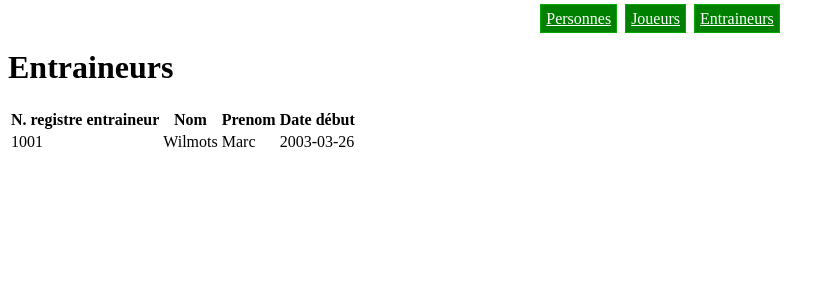
After one commit to SimonMiaou/bdd-geo, a PHP site: page /entraineurs.php in a window 1280 px wide. The commit adds this page. Shown: the top 300 px of the page, without its empty margins (0-835 px from the left). Run offline with PHP 8.4, Linux system fonts and the light colour scheme; data comes from the database, SQL or seed files in the repository; both versions use the stored data as it was after the commit.

Commit message:
Affichage des Personne, Entraineur et Joueur + Menu + CSS

```diff
--- /dev/null
+++ b/entraineurs.php
@@ -0,0 +1,28 @@
+<?php include 'header.php' ?>
+<h1>Entraineurs</h1>
+
+<table>
+  <tr>
+    <th>N. registre entraineur</th>
+    <th>Nom</th>
+    <th>Prenom</th>
+    <th>Date début</th>
+  </tr>
+  <?php
+  $req = $bdd->query('SELECT Entraineur.n_registre_entraineur, Personne.nom, Personne.prenom, Entraineur.date_debut
+                      FROM Entraineur JOIN Personne
+                      ON Personne.n_registre = Entraineur.n_registre_entraineur');
+  while($tuple = $req->fetch()){
+    ?>
+    <tr>
+      <td><?php echo $tuple['n_registre_entraineur'] ?></td>
+      <td><?php echo $tuple['nom'] ?></td>
+      <td><?php echo $tuple['prenom'] ?></td>
+      <td><?php echo $tuple['date_debut'] ?></td>
+    </tr>
+    <?php
+  }
+  ?>
+</table>
+
+<?php include 'footer.php' ?>
--- a/header.php
+++ b/header.php
@@ -2,5 +2,14 @@
 <html>
 <header>
   <title>Projet BDD Geo</title>
+  <link rel='stylesheet' href='style.css'>
 </header>
 <body>
+
+<div class='menu'>
+  <ul>
+    <li><a href='personnes.php'>Personnes</a></li>
+    <li><a href='joueurs.php'>Joueurs</a></li>
+    <li><a href='entraineurs.php'>Entraineurs</a></li>
+  </ul>
+</div>
--- /dev/null
+++ b/style.css
@@ -0,0 +1,16 @@
+.menu {
+  text-align: center;
+  margin: 10px
+}
+
+.menu li {
+  display: inline;
+}
+
+.menu li a {
+  color: #ffffff;
+  background-color: #008000;
+  border: 1px #00aa00 solid;
+  margin: 2px;
+  padding: 5px;
+}
```
Also changed, not shown: BDD_creation.sql (+8 -2 lines), index.php (+1 -9 lines), joueurs.php (added, +26 -0 lines), personnes.php (added, +34 -0 lines).
